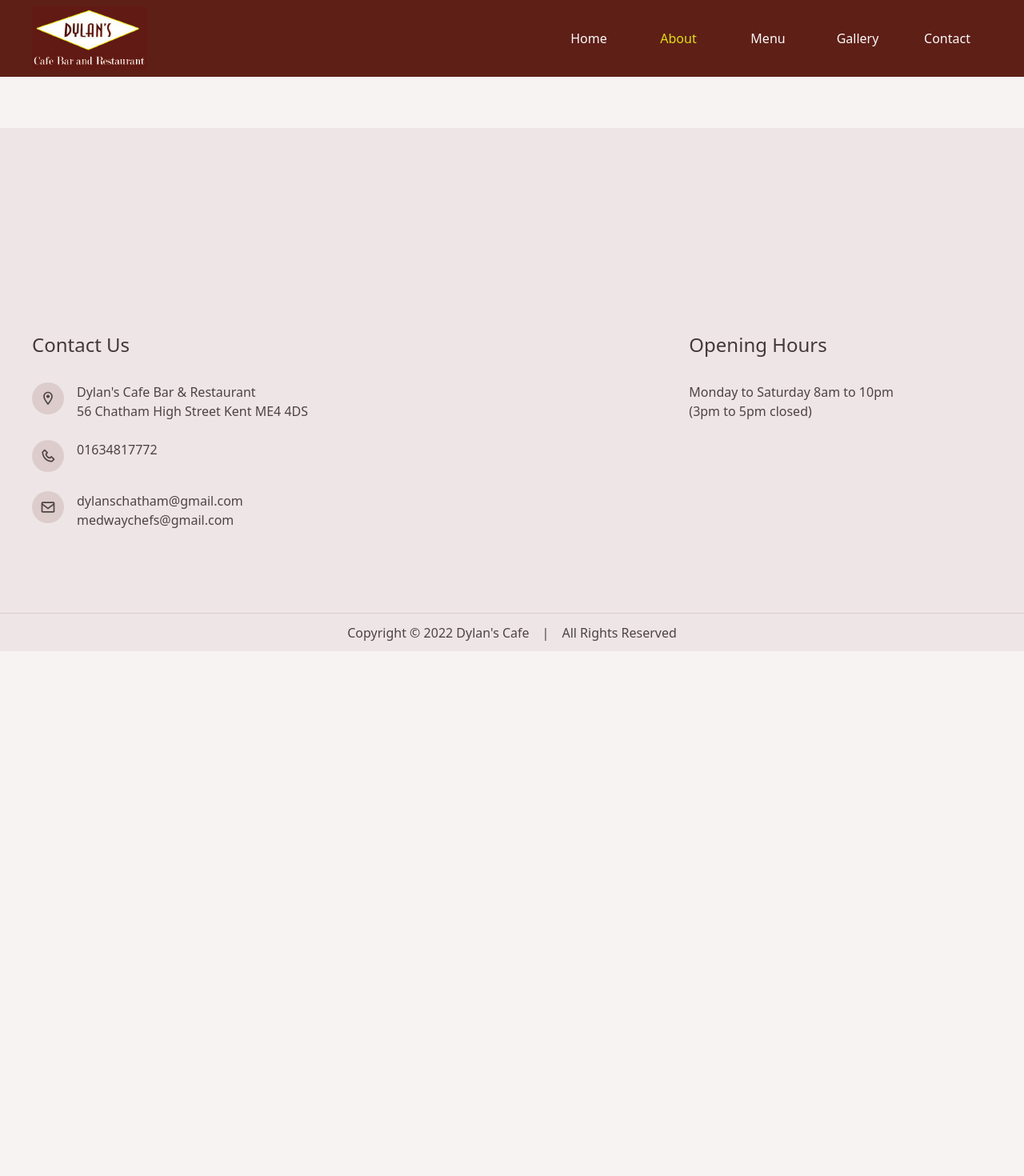
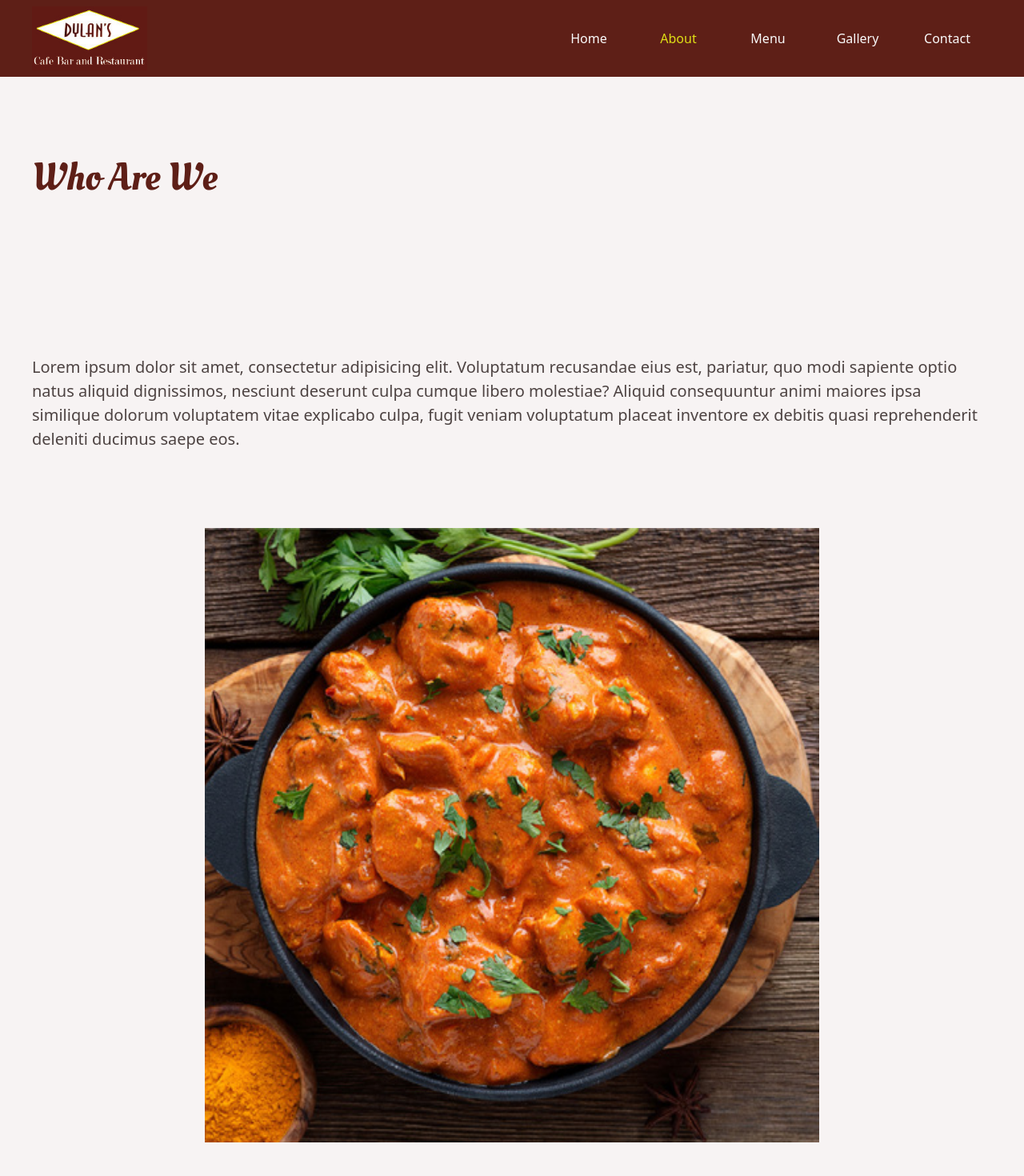
Before and after one commit to Ukesh2010/dylans-cafe, a Next.js app: page /about in a window 1280 px wide. Shown: the top 1470 px of the page at 80% size. Before the commit the page ends 814 px from the top, so only its background shows below. Built offline with nearby package versions, Linux system fonts and the light colour scheme.

Commit message:
basic layout for about page added

```diff
--- a/pages/about/index.js
+++ b/pages/about/index.js
@@ -1,20 +1,48 @@
-import Head from 'next/head'
+import Head from "next/head";
+import Image from "next/image";
 
 export default function About() {
   return (
-    <div>
+    <div className="page-about">
       <Head>
         <title>Dylan's Cafe: About</title>
         <link rel="icon" href="/favicon.ico" />
       </Head>
 
       <main className="main">
+        <section className="section-container banner">
+          <div className="container">
+            <h1 className="title title-lg fancy-title">Who Are We</h1>
+          </div>
+        </section>
 
+        <section className="section-container about-content">
+          <div className="container">
+            <p className="subtitle-lg">
+              Lorem ipsum dolor sit amet, consectetur adipisicing elit.
+              Voluptatum recusandae eius est, pariatur, quo modi sapiente optio
+              natus aliquid dignissimos, nesciunt deserunt culpa cumque libero
+              molestiae? Aliquid consequuntur animi maiores ipsa similique
+              dolorum voluptatem vitae explicabo culpa, fugit veniam voluptatum
+              placeat inventore ex debitis quasi reprehenderit deleniti ducimus
+              saepe eos.
+            </p>
+
+            <div className="image-block">
+              <div className="media-image">
+                <Image
+                  className="img"
+                  src={"/images/image-001.jpg"}
+                  layout="responsive"
+                  width={320}
+                  height={320}
+                  alt="food image"
+                />
+              </div>
+            </div>
+          </div>
+        </section>
       </main>
-
-      <footer className="footer">
-
-      </footer>
     </div>
-  )
+  );
 }
--- a/pages/index.js
+++ b/pages/index.js
@@ -41,9 +41,9 @@ export default function Home() {
               </div>
               <div className="col-sm-6">
                 <div className="header">
-                  <h2 className="title fancy-title">Our Story</h2>
+                  <h2 className="title title-lg fancy-title">Our Story</h2>
                 </div>
-                <p>
+                <p className="subtitle-lg">
                   Lorem ipsum dolor sit amet consectetur adipisicing elit. Sit,
                   dolorum beatae laudantium earum expedita repellendus placeat
                   voluptatem praesentium excepturi animi ullam, cumque inventore
@@ -148,7 +148,7 @@ export default function Home() {
             <div className="grid-row">
               <div className="col-sm-12">
                 <div className="header">
-                  <h2 className="title fancy-title">Menus</h2>
+                  <h2 className="title title-lg fancy-title">Menus</h2>
                 </div>
               </div>
             </div>
--- a/styles/main.scss
+++ b/styles/main.scss
@@ -19,3 +19,4 @@
 
 @import "pages/common";
 @import "pages/Home.module";
+@import "pages/About.module";
--- /dev/null
+++ b/styles/pages/About.module.scss
@@ -0,0 +1,9 @@
+.page-about {
+  .about-content {
+    .image-block {
+      width: calc(var(--space-xxl) * 8);
+      max-width: 100%;
+      margin: var(--space-xxl) auto 0 auto;
+    }
+  }
+}
--- a/styles/pages/Home.module.scss
+++ b/styles/pages/Home.module.scss
@@ -1,14 +1,5 @@
 // Page Home
 .page-home {
-  .main {
-    margin-top: var(--space-xxl);
-    padding: 0;
-
-    @include sm() {
-      padding: 0;
-    }
-  }
-
   // Header Banner
   .banner {
     backdrop-filter: opacity(0.24);
@@ -62,35 +53,9 @@
     }
   }
 
-  // Section
-  .section-container {
-    padding: var(--space-xxl) 0;
-
-    .header {
-      display: flex;
-      flex-direction: column;
-      padding-bottom: var(--space-sm);
-
-      .title {
-        margin-bottom: 0;
-        font-size: var(--space-xl);
-        color: var(--color-primary);
-      }
-    }
-
-    @include sm() {
-      padding-top: var(--space-lg);
-      padding-bottom: var(--space-lg);
-
-      .header {
-        padding-bottom: var(--space-md);
-      }
-    }
-  }
 
   // Story
   .section-our-story {
-    font-size: calc(var(--space-xxs) + var(--space-sm));
 
     > .grid-row {
       column-gap: 4vw;
--- a/styles/pages/_common.scss
+++ b/styles/pages/_common.scss
@@ -11,13 +11,14 @@
   }
 }
 
-
 .media-image {
   position: relative;
 
   &.custom-border {
     > span {
-      box-shadow:  0rem 0 0 1rem var(--color-main-background), -1.75rem 1.75rem 0 0rem var(--color-accent), 1.75rem -1.75rem 0 0 var(--color-accent);
+      box-shadow: 0rem 0 0 1rem var(--color-main-background),
+        -1.75rem 1.75rem 0 0rem var(--color-accent),
+        1.75rem -1.75rem 0 0 var(--color-accent);
     }
 
     .img {
@@ -27,7 +28,41 @@
 }
 
 .fancy-title {
-  font-family: 'Oleo Script', cursive;
+  font-family: "Oleo Script", cursive;
+}
+
+.subtitle-lg {
+  font-size: calc(var(--space-xxs) + var(--space-sm));
+}
+
+.title-lg {
+  margin-bottom: 0;
+  font-size: var(--space-xl);
+  color: var(--color-primary);
+}
+
+// Section
+.section-container {
+  padding: var(--space-xxl) 0;
+
+  .title {
+    color: var(--color-primary);
+  }
+
+  .header {
+    display: flex;
+    flex-direction: column;
+    padding-bottom: var(--space-sm);
+  }
+
+  @include sm() {
+    padding-top: var(--space-lg);
+    padding-bottom: var(--space-lg);
+
+    .header {
+      padding-bottom: var(--space-md);
+    }
+  }
 }
 
 /* Product list grid view */
@@ -43,15 +78,13 @@
   overflow: hidden !important;
 }
 
-
 // Main body container
 .main {
-  overflow: hidden;
-  margin-top: 4rem;
-  padding: var(--space-xl) var(--space-sm);
+  margin-top: var(--space-xxl);
+  padding: 0;
 
   @include sm() {
-    padding: var(--space-lg) 0;
+    padding: 0;
   }
 }
 
```
